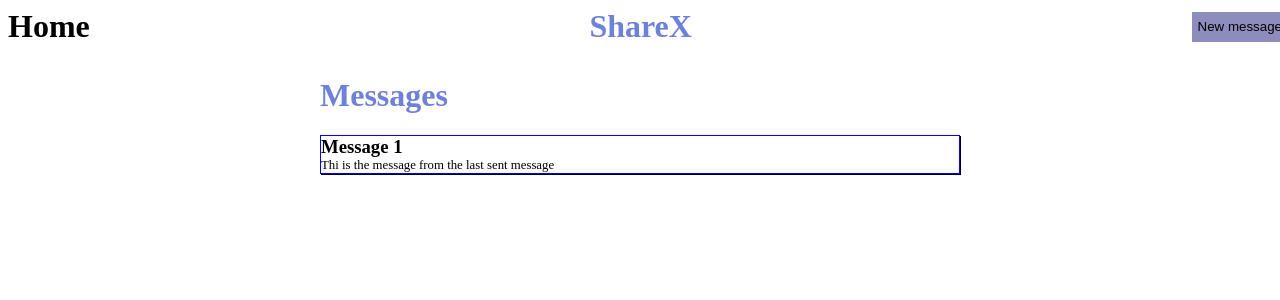
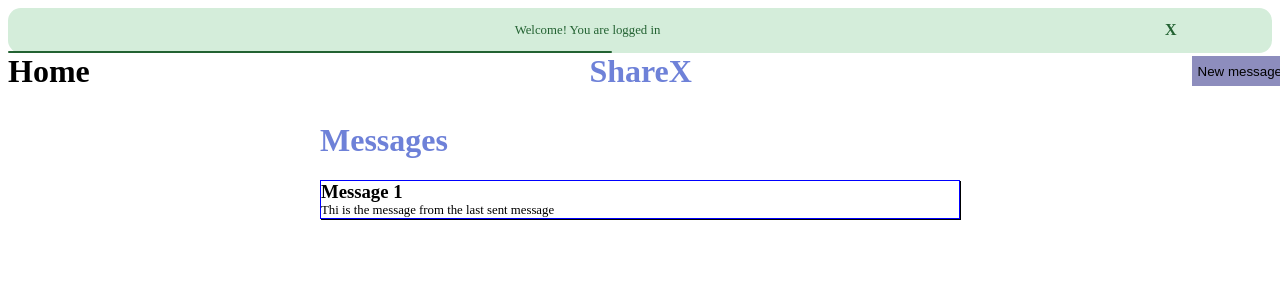
Before and after one commit to timiwritescode/shareX, a Flask app: page /home in a window 1280 px wide. Shown: the top 300 px of the page. Run offline with Flask 3, Linux system fonts and the light colour scheme.

Commit message:
Add functionality for countdown for the countdown bar

```diff
--- a/shareX/routes.py
+++ b/shareX/routes.py
@@ -16,7 +16,7 @@ def start():
 @app.route('/home')
 def home():
     # all the messages specific to the user
-
+    flash("Welcome! You are logged in", category="success" )
     return render_template('home.html')
 
 @app.route('/chat')
--- a/shareX/static/base.css
+++ b/shareX/static/base.css
@@ -5,10 +5,15 @@
 }
 
 #flash {
+    position: relative;
     margin: auto;
     border-bottom: 1rem;
     padding: 2px;
     border-radius: 0.8rem;
+    display: grid;
+    grid-template-columns: 11fr 1fr;
+    align-items: center;
+    justify-content: center;
 }
 
 .error,
@@ -28,3 +33,17 @@
     text-align: center;
     font-size: 0.8rem;
 }
+
+div.cancel-button {
+    font-weight: bold;
+    cursor: pointer
+}
+
+div.countdown-bar {
+    width: 100%;
+    height: 0.1rem;
+    background-color: #236232;
+    position: absolute;
+    bottom: 0;
+    border-radius: 0.2rem;
+}
--- a/shareX/templates/base.html
+++ b/shareX/templates/base.html
@@ -17,7 +17,10 @@
                 {% if category != "password-error" %}
                     <div id="flash" class="{{ category }}">
                             <p>{{ message }}</p>
+                            <div class="cancel-button">X</div>
+                    <div class="countdown-bar"></div>
                     </div>
+
                 {% endif %}
             {% endfor %}
         {% endif %}
@@ -30,5 +33,33 @@
 
     {% block main %}{% endblock %}
 
+    <script type="text/javascript">
+        const cancelBtn = document.querySelector(".cancel-button");
+
+        cancelBtn.addEventListener('click', handleDeleteFlashedMessageButton)
+
+        function handleDeleteFlashedMessageButton () {
+            const flash =  document.getElementById('flash');
+
+            flash.parentNode.removeChild(flash)
+        }
+
+        function reduceLengthOfBar() {
+            // This is a function to reduce the length of the countdown bar per time
+            const bar = document.querySelector('.countdown-bar');
+
+
+            if (bar.offsetWidth == 0) {
+                handleDeleteFlashedMessageButton()
+                clearInterval(intervalId)
+            } else {
+                bar.style.width = `${bar.offsetWidth-1}px`
+            }
+        }
+
+        let intervalId = setInterval(() => {reduceLengthOfBar()}, 10)
+
+
+</script>
 </body>
 </html>
```
